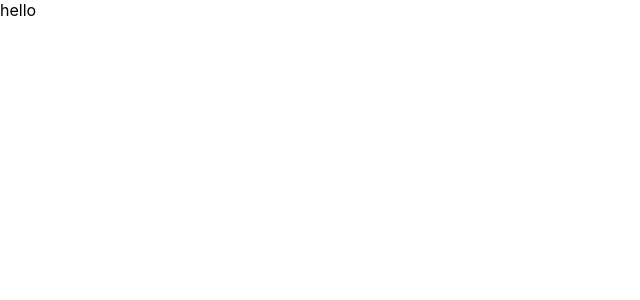
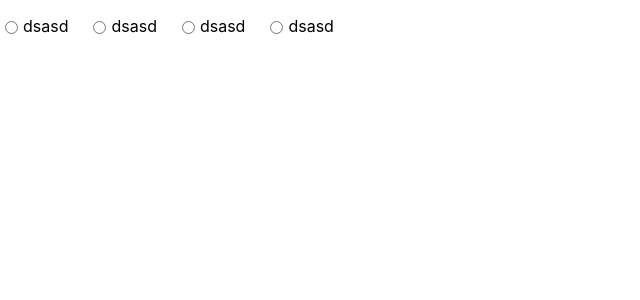
Before and after one commit to abdulmoiez876/Population-trend-app, a React (Create React App) app: page / in a window 1280 px wide. Shown: the top 300 px of the page, without its empty margins (0-640 px from the left). Built offline with nearby package versions, Linux system fonts and the light colour scheme.

Commit message:
initial code structure done

```diff
--- a/src/App.js
+++ b/src/App.js
@@ -1,8 +1,10 @@
+// pages
+import Home from "./pages/home/Home";
 
 function App() {
 	return (
 		<div className="App">
-			hello
+			<Home />
 		</div>
 	);
 }
--- /dev/null
+++ b/src/components/checkBox/CheckBox.jsx
@@ -0,0 +1,14 @@
+import React from 'react'
+
+// css
+import './checkBox.css'
+
+export default function CheckBox(props) {
+    return (
+        <div className='checkBox'>
+            <input type="radio" name='check' />
+            {/* <h6>{props.prefName}</h6> */}
+            <p>dsasd</p>
+        </div>
+    )
+}
--- /dev/null
+++ b/src/components/checkBox/checkBox.css
@@ -0,0 +1,5 @@
+.checkBox {
+    display: flex;
+    align-items: center;
+    column-gap: 2px;
+}
--- /dev/null
+++ b/src/pages/home/Home.jsx
@@ -0,0 +1,18 @@
+import React from 'react'
+
+// css
+import './home.css'
+
+// components
+import CheckBox from '../../components/checkBox/CheckBox'
+
+export default function Home() {
+    return (
+        <div className='home'>
+            <CheckBox />
+            <CheckBox />
+            <CheckBox />
+            <CheckBox />
+        </div>
+    )
+}
--- /dev/null
+++ b/src/pages/home/home.css
@@ -0,0 +1,5 @@
+.home {
+    display: flex;
+    align-items: center;
+    column-gap: 20px;
+}
```
